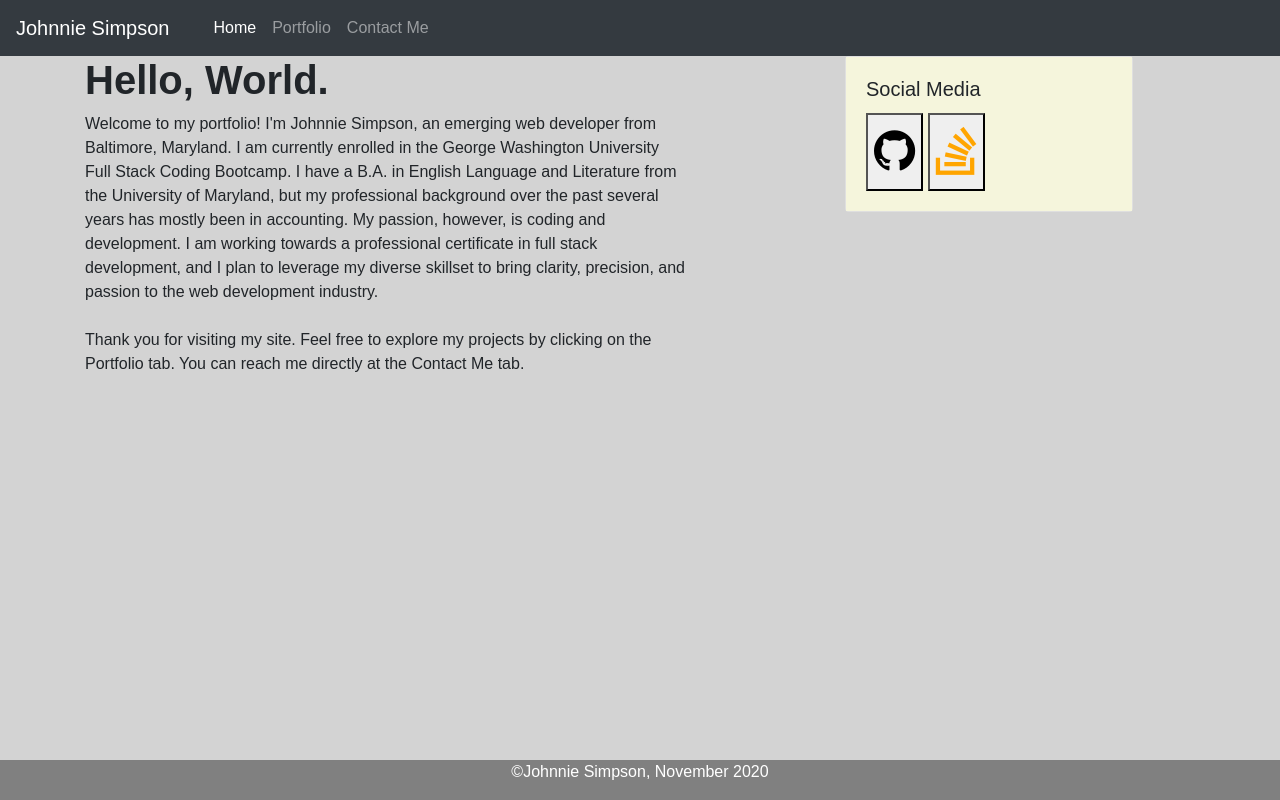
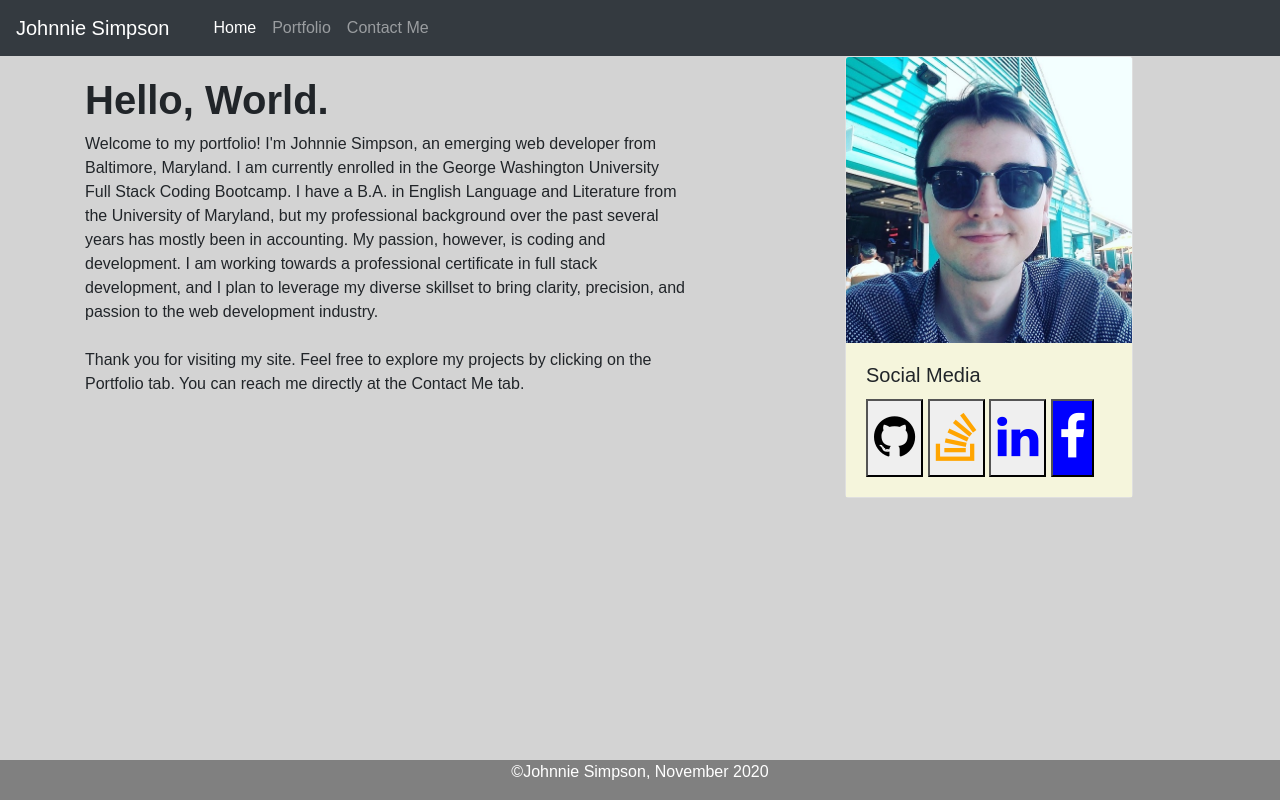
Before and after one commit to balokdecoy/Portfolio-Responsive, a plain HTML site: page index.html in a window 1280 px wide. Drawn offline with nearby package versions, Linux system fonts and the light colour scheme.

Commit message:
Added social media links to HTML. Added images directory and an jpeg file for social media card.

```diff
--- a/index.html
+++ b/index.html
@@ -29,7 +29,7 @@
     <div class="container">
         <div class="row">
             <div class="col-md-8">
-                <h1>Hello, World.</h1>
+                <h1 style="padding-top: 20px;">Hello, World.</h1>
                 <div class="row">
                     <div class="col-md-10">
                         <p class="myBio">
@@ -51,11 +51,18 @@
             </div>
             <div class="col-md-4">
                 <div class="card" style="width: 18rem;">
-                    <div class="card-body" style="background-color: beige;">
+                    <img class="card-img-top" src="./assets/images/me.jpg" alt="My picture">
+                    <div class="card-body" style="background-color: beige; padding-top: 20px;">
                       <h5 class="card-title">Social Media</h5>
                       <p class="card-text">
-                        <button onclick="location.href='https://github.com/balokdecoy'" style="font-size:48px"><i class="fa fa-github"></i></button>
-                        <button style="font-size:48px"><i class="fa fa-stack-overflow" style="color:orange"></i></button>
+                        <button onclick="window.open('https://github.com/balokdecoy','_blank')"
+                        style="font-size:48px"><i class="fa fa-github"></i></button>
+                        <button onclick="window.open('https://stackoverflow.com/users/14189451/balokdecoy', '_blank')"
+                        style="font-size:48px"><i class="fa fa-stack-overflow" style="color:orange"></i></button>
+                        <button onclick="window.open('https://www.linkedin.com/in/johnnie-simpson-jr-46629586/', '_blank')"
+                        style="font-size:48px"><i class="fa fa-linkedin" style="color:blue"></i></button>
+                        <button onclick="window.open('https://www.facebook.com/johnnie.simpson.9/', '_blank')"
+                        style="font-size:48px; background-color: blue; color: white;"><i class="fa fa-facebook"></i></button>
                       </p>
                     </div>
                   </div>
```
Also changed, not shown: assets/images/me.jpg (added).
